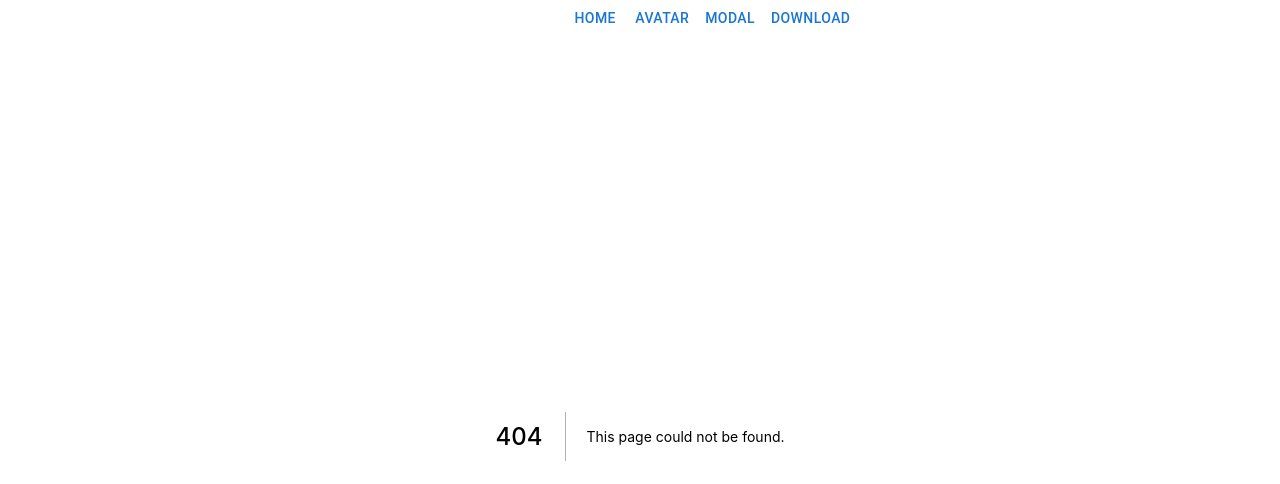
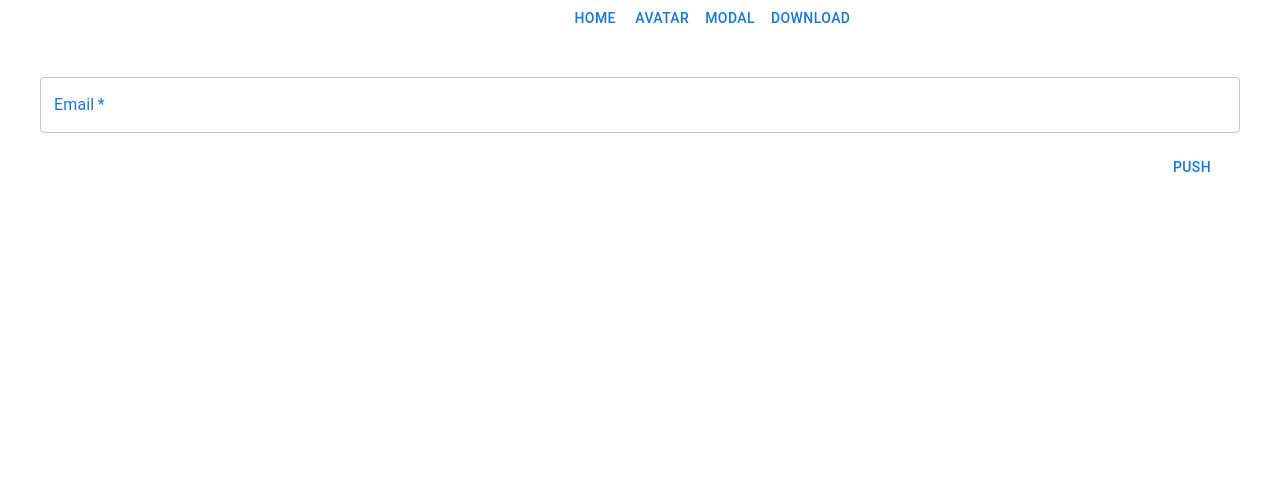
Before and after one commit to OleksiiPro1/next-js-all, a Next.js app: page /form-error in a window 1280 px wide. Before the commit this address had no page. Shown: the top 484 px of the page. Built offline with nearby package versions, Linux system fonts and the light colour scheme.

Commit message:
Errors Post

```diff
--- /dev/null
+++ b/pages/form-error/EmployeesForm.js
@@ -0,0 +1,40 @@
+import { Button } from '@mui/material';
+import Box from '@mui/material/Box';
+import TextField from '@mui/material/TextField';
+import { Field } from 'react-final-form';
+
+export default function EmployeesForm(props) {
+  const { handleSubmit } = props;
+  const { emailUsed } = props;
+  const { redirect } = props;
+  return (
+    <Box component={'form'} onSubmit={handleSubmit} sx={{ p: 5 }}>
+      <Field name={'email'}>
+        {(props) => (
+          <TextField
+            variant={'outlined'}
+            label="Email"
+            required
+            // error={emailUsed}
+            // helperText={emailUsed === true ? 'This email is already taken' : ''}
+            fullWidth
+            name={props.input.name}
+            value={props.input.value}
+            onChange={props.input.onChange}
+            InputLabelProps={{
+              sx: {
+                color: 'primary.main',
+              },
+            }}
+          />
+        )}
+      </Field>
+      <Box sx={{ color: '#f44336', paddingLeft: '14px', fontSize: 12 }}>
+        {props.errors.email}
+      </Box>
+      <Box sx={{ p: 2, textAlign: 'right' }}>
+        <Button onClick={() => redirect()}>Push</Button>
+      </Box>
+    </Box>
+  );
+}
--- /dev/null
+++ b/pages/form-error/index.js
@@ -0,0 +1,74 @@
+import { inputAdornmentClasses } from '@mui/material';
+import { useRouter } from 'next/router';
+import { useState } from 'react';
+import { Form } from 'react-final-form';
+import EmployeesForm from './EmployeesForm';
+
+export default function FormError() {
+  const [emailUsed, setEmailUsed] = useState(false);
+  const onSubmitUserData = (formValues) => {
+    console.log(formValues);
+  };
+  const onValidateUserData = (values) => {
+    const errors = {};
+
+    if (!values.email) {
+      errors.email = '';
+    } else if (
+      !/^[A-Z0-9._%+-]+@[A-Z0-9.-]+\.[A-Z]{2,4}$/i.test(values.email)
+    ) {
+      errors.email = 'Invalid email address!';
+    }
+    return errors;
+  };
+  const router = useRouter();
+  function redirect() {
+    router.push('/');
+  }
+
+  // axios
+  //     .post(
+  //       'http://localhost:3000/v1/users/',
+  //       {
+  //         ...formValues,
+  //       },
+  //       {
+  //         headers,
+  //       },
+  //     )
+  //     .then((res) => {
+  //       if (res.status === 403) {
+  //         // throw new Error('Request failed with status code 403');
+  //       } else if (res.status === 500) {
+  //         // throw new Error('Request failed with status code 500');
+  //       } else {
+  //         redirect();
+  //       }
+  //       // return res.json();
+  //     })
+  //     .catch((e) => {
+  //       if (e.response.status === 403) {
+  //         setEmailUsed(true);
+  //         console.log(e, 'Request failed with status code 403');
+  //       } else if (e.response.status === 500) {
+  //         setEmailUsed(true);
+  //         console.log(e, 'Request failed with status code 500');
+  //       } else if (setEmailUsed.length === 0) {
+  //         setEmailUsed(false);
+  //       } else {
+  //         setEmailUsed(false);
+  //       }
+  //     });
+
+  return (
+    <>
+      <Form
+        validate={onValidateUserData}
+        onSubmit={onSubmitUserData}
+        render={(props) => (
+          <EmployeesForm redirect={redirect} emailUsed={emailUsed} {...props} />
+        )}
+      />
+    </>
+  );
+}
```
Also changed, not shown: pages/index.js (+15 -0 lines).
